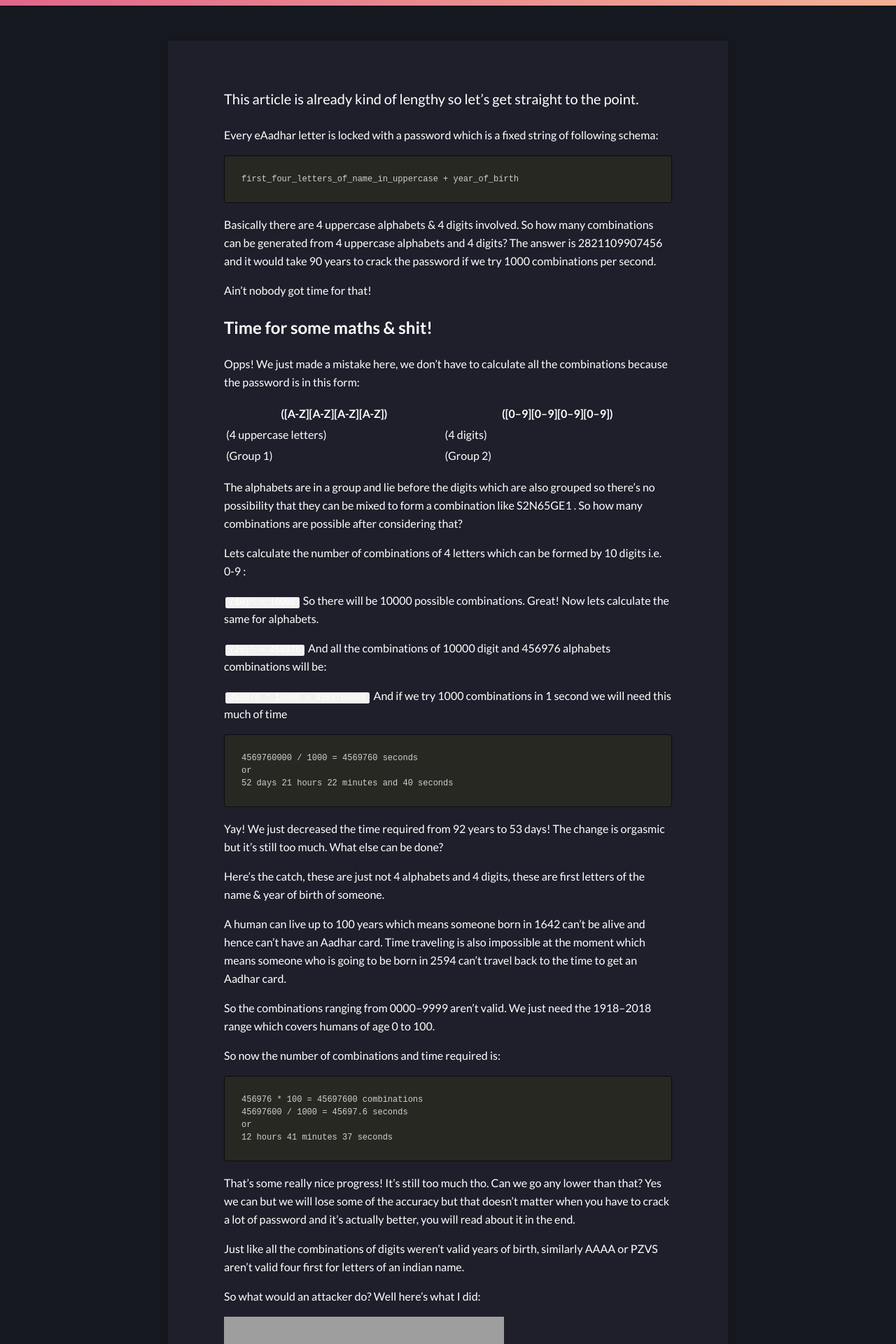
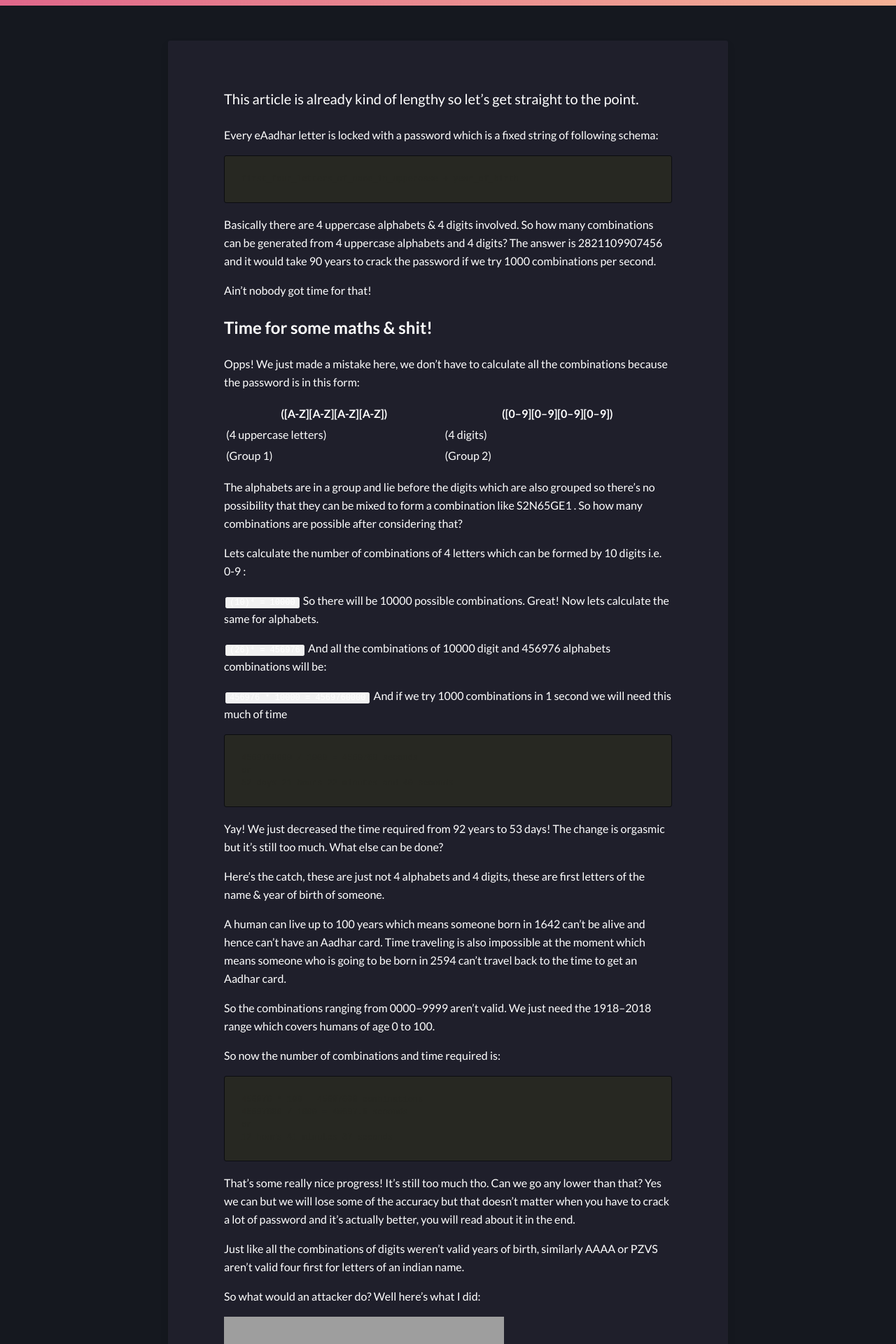
Before and after one commit to jermainlaforce/s0md3v.github.io, a Jekyll site: the page built from _posts/2018-10-25-cracking-eaadhar-password-in-2-seconds.md, in a window 1280 px wide. Shown: the part 392-2312 px from the top of the page at 70% size. Built offline with Jekyll 4.4.1, drawn with Linux system fonts in a browser that asks for light colours; nearby versions of some CDN libraries; grey boxes are pictures that could not be loaded.

Commit message:
Update _syntax.scss

```diff
--- a/_sass/_syntax.scss
+++ b/_sass/_syntax.scss
@@ -6,7 +6,7 @@
 figure.highlight {
   position: relative;
   margin-bottom: 1.5em;
-  color: #d0d0d0;
+  color: #272822;
   @include font-rem(12);
   line-height: 1.5;
   border: 1px solid darken($body-color, 5);
```
